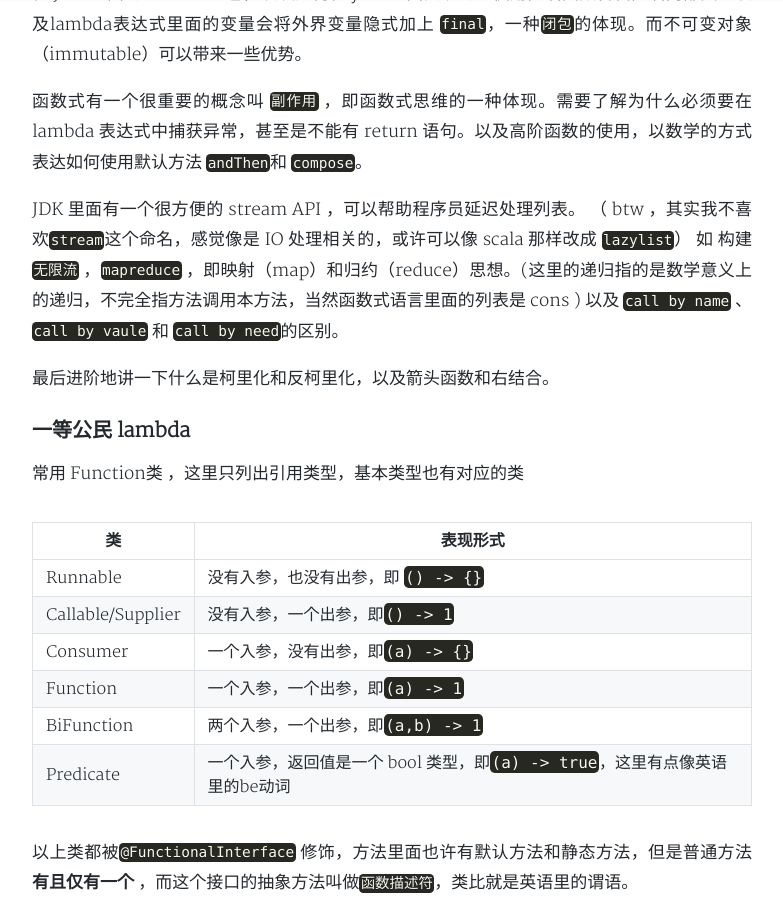
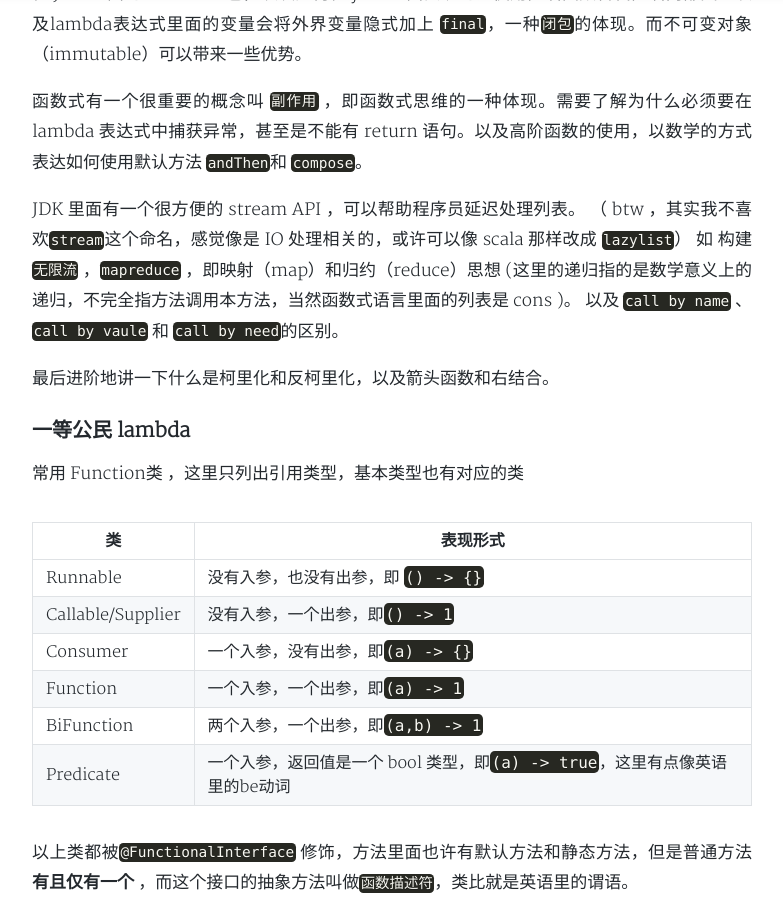
Before and after one commit to ica10888/ica10888.github.io, a Jekyll site: the page built from _posts/2020-01-02-advanced java （六） lambda表达式.md, in a window 1280 px wide and 900 px high, scrolled down 900 px. Shown: the whole window, without its empty margins (248-1031 px from the left). Built offline with Jekyll 4.4.1, drawn with Linux system fonts in a browser that asks for light colours; nearby versions of some CDN libraries; a style sheet for code colours, icons or effects is not loaded.

```diff
--- a/_posts/2020-01-02-advanced java （六） lambda表达式.md
+++ b/_posts/2020-01-02-advanced java （六） lambda表达式.md
@@ -24,7 +24,7 @@ lambda表达式是java8带来的新特性，也是函数式思想的一种体现
 
 函数式有一个很重要的概念叫 `副作用` ，即函数式思维的一种体现。需要了解为什么必须要在 lambda 表达式中捕获异常，甚至是不能有 return 语句。以及高阶函数的使用，以数学的方式表达如何使用默认方法 `andThen`和 `compose`。
 
-JDK 里面有一个很方便的 stream API ，可以帮助程序员延迟处理列表。 （ btw ，其实我不喜欢`stream`这个命名，感觉像是 IO 处理相关的，或许可以像 scala 那样改成 `lazylist`） 如 构建`无限流` ，`mapreduce` ，即映射（map）和归约（reduce）思想。(这里的递归指的是数学意义上的递归，不完全指方法调用本方法，当然函数式语言里面的列表是 cons ) 以及 `call by name`  、`call by vaule` 和 `call by need`的区别。
+JDK 里面有一个很方便的 stream API ，可以帮助程序员延迟处理列表。 （ btw ，其实我不喜欢`stream`这个命名，感觉像是 IO 处理相关的，或许可以像 scala 那样改成 `lazylist`） 如 构建`无限流` ，`mapreduce` ，即映射（map）和归约（reduce）思想 (这里的递归指的是数学意义上的递归，不完全指方法调用本方法，当然函数式语言里面的列表是 cons )。 以及 `call by name`  、`call by vaule` 和 `call by need`的区别。
 
 最后进阶地讲一下什么是柯里化和反柯里化，以及箭头函数和右结合。
 
```
